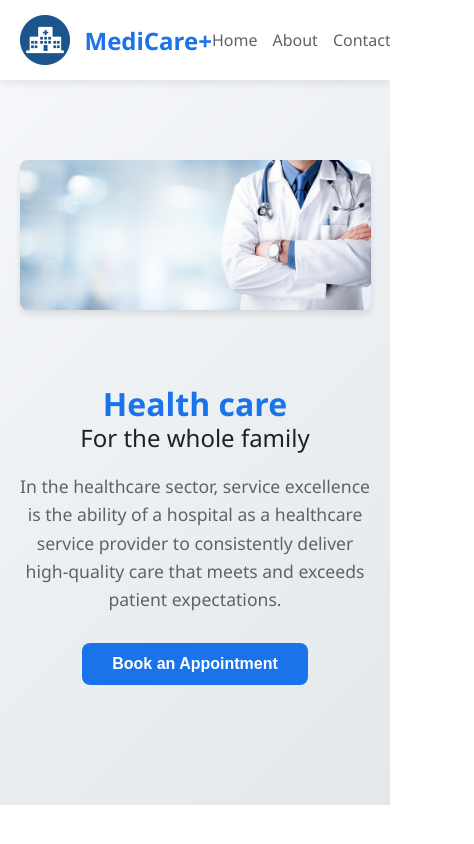
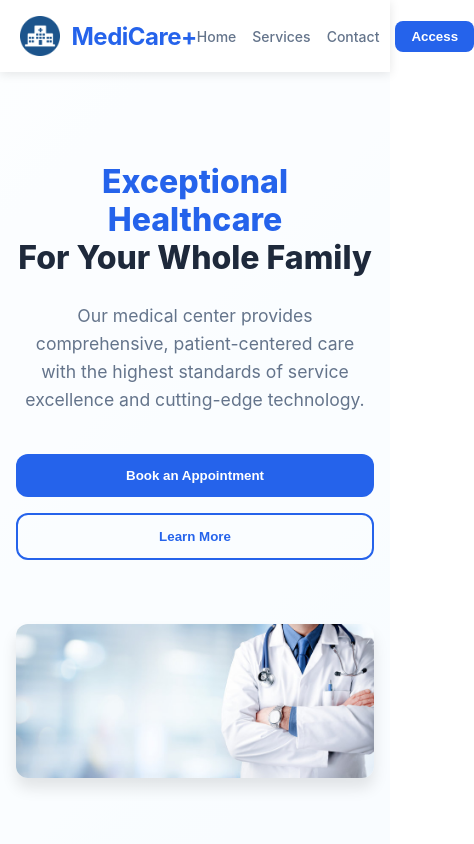
Before and after one commit to florentmuqolli/Lab2Shtator25, a React (Create React App) app in the folder hospital-management-front/: page / in a window 390 px wide. Shown: the top 844 px of the page, 474 px wide, since content can reach past the window. Built offline with nearby package versions, Linux system fonts and the light colour scheme; no server answers.

Commit message:
styling for homepage

```diff
--- /dev/null
+++ b/hospital-management-front/src/pages/Home/HomePage.css
@@ -0,0 +1,270 @@
+:root {
+  --primary: #2563eb;
+  --primary-dark: #1d4ed8;
+  --secondary: #10b981;
+  --white: #ffffff;
+  --light: #f8fafc;
+  --dark: #1e293b;
+  --gray: #64748b;
+  --border-radius: 12px;
+  --shadow-sm: 0 1px 3px rgba(0, 0, 0, 0.1);
+  --shadow-md: 0 4px 6px rgba(0, 0, 0, 0.1);
+  --shadow-lg: 0 10px 15px rgba(0, 0, 0, 0.1);
+  --transition: all 0.3s ease;
+}
+
+.home-container {
+  font-family: 'Inter', -apple-system, BlinkMacSystemFont, sans-serif;
+  color: var(--dark);
+}
+
+.hero-section {
+  position: relative;
+  padding: 8rem 2rem;
+  background: linear-gradient(135deg, #f0f9ff 0%, #e0f2fe 100%);
+  overflow: hidden;
+}
+
+.hero-overlay {
+  position: absolute;
+  top: 0;
+  left: 0;
+  width: 100%;
+  height: 100%;
+  background: rgba(255, 255, 255, 0.8);
+  z-index: 1;
+}
+
+.hero-content {
+  position: relative;
+  z-index: 2;
+  display: flex;
+  align-items: center;
+  gap: 4rem;
+  max-width: 1400px;
+  margin: 0 auto;
+}
+
+.hero-text {
+  flex: 1;
+}
+
+.hero-title {
+  font-size: 3.5rem;
+  font-weight: 800;
+  line-height: 1.2;
+  margin-bottom: 1.5rem;
+}
+
+.hero-title span {
+  display: block;
+}
+
+.hero-title span:first-child {
+  color: var(--primary);
+}
+
+.hero-description {
+  font-size: 1.25rem;
+  line-height: 1.6;
+  color: var(--gray);
+  margin-bottom: 2.5rem;
+  max-width: 600px;
+}
+
+.hero-actions {
+  display: flex;
+  gap: 1rem;
+}
+
+.btn-primary {
+  background-color: var(--primary);
+  color: var(--white);
+  padding: 0.875rem 2rem;
+  border: none;
+  border-radius: var(--border-radius);
+  font-weight: 600;
+  cursor: pointer;
+  transition: var(--transition);
+}
+
+.btn-primary:hover {
+  background-color: var(--primary-dark);
+  transform: translateY(-2px);
+  box-shadow: var(--shadow-md);
+}
+
+.btn-outline {
+  background-color: transparent;
+  color: var(--primary);
+  padding: 0.875rem 2rem;
+  border: 2px solid var(--primary);
+  border-radius: var(--border-radius);
+  font-weight: 600;
+  cursor: pointer;
+  transition: var(--transition);
+}
+
+.btn-outline:hover {
+  background-color: rgba(37, 99, 235, 0.1);
+  transform: translateY(-2px);
+}
+
+.hero-image {
+  flex: 1;
+}
+
+.hero-image img {
+  width: 100%;
+  max-width: 600px;
+  border-radius: var(--border-radius);
+  box-shadow: var(--shadow-lg);
+}
+
+.about-section {
+  padding: 6rem 2rem;
+  background-color: var(--white);
+}
+
+.section-title {
+  text-align: center;
+  font-size: 2.5rem;
+  font-weight: 700;
+  margin-bottom: 3rem;
+  color: var(--primary);
+  position: relative;
+}
+
+.section-title::after {
+  content: '';
+  position: absolute;
+  bottom: -1rem;
+  left: 50%;
+  transform: translateX(-50%);
+  width: 80px;
+  height: 4px;
+  background-color: var(--secondary);
+  border-radius: 2px;
+}
+
+.card-container {
+  display: grid;
+  grid-template-columns: repeat(auto-fit, minmax(300px, 1fr));
+  gap: 2rem;
+  max-width: 1400px;
+  margin: 0 auto;
+}
+
+.contact-section {
+  padding: 6rem 2rem;
+  background-color: var(--light);
+}
+
+.contact-footer {
+  background-color: var(--white);
+  padding: 3rem;
+  border-radius: var(--border-radius);
+  box-shadow: var(--shadow-sm);
+  max-width: 1400px;
+  margin: 0 auto;
+}
+
+.contact-container {
+  display: flex;
+  gap: 3rem;
+}
+
+.contact-content {
+  flex: 1;
+}
+
+.contact-content h3 {
+  font-size: 1.75rem;
+  margin-bottom: 1.5rem;
+  color: var(--primary);
+}
+
+.contact-content p {
+  margin-bottom: 1rem;
+  line-height: 1.6;
+  color: var(--gray);
+}
+
+.contact-content strong {
+  color: var(--dark);
+}
+
+.contact-content a {
+  color: var(--primary);
+  text-decoration: none;
+  transition: var(--transition);
+}
+
+.contact-content a:hover {
+  color: var(--primary-dark);
+  text-decoration: underline;
+}
+
+.map-container {
+  flex: 2;
+  height: 400px;
+  border-radius: var(--border-radius);
+  overflow: hidden;
+  box-shadow: var(--shadow-sm);
+}
+
+@media (max-width: 1024px) {
+  .hero-content {
+    flex-direction: column;
+    text-align: center;
+  }
+
+  .hero-description {
+    margin-left: auto;
+    margin-right: auto;
+  }
+
+  .hero-actions {
+    justify-content: center;
+  }
+
+  .contact-container {
+    flex-direction: column;
+  }
+
+  .map-container {
+    height: 300px;
+  }
+}
+
+@media (max-width: 768px) {
+  .hero-title {
+    font-size: 2.5rem;
+  }
+
+  .hero-description {
+    font-size: 1.1rem;
+  }
+
+  .section-title {
+    font-size: 2rem;
+  }
+}
+
+@media (max-width: 480px) {
+  .hero-section {
+    padding: 4rem 1rem;
+  }
+
+  .hero-title {
+    font-size: 2rem;
+  }
+
+  .hero-actions {
+    flex-direction: column;
+  }
+
+  .btn-primary, .btn-outline {
+    width: 100%;
+  }
+}
--- a/hospital-management-front/src/pages/Home/aboutUs.js
+++ b/hospital-management-front/src/pages/Home/aboutUs.js
@@ -1,7 +1,7 @@
 import React from "react";
 import Card from "../../components/branchCard/branchCard";
 import { data } from "./helper";
-import "./home.css";
+import "./HomePage.css";
 
 const AboutUs = () => {
   return (
--- a/hospital-management-front/src/pages/Home/components/Header/Header.css
+++ b/hospital-management-front/src/pages/Home/components/Header/Header.css
@@ -1,3 +1,4 @@
+/* Header.css */
 .header-container {
     background-color: white;
     box-shadow: 0 2px 10px rgba(0, 0, 0, 0.1);
@@ -10,7 +11,7 @@
     display: flex;
     justify-content: space-between;
     align-items: center;
-    padding: 15px 5%;
+    padding: 1rem 5%;
     max-width: 1400px;
     margin: 0 auto;
 }
@@ -18,50 +19,83 @@
 .logo-container {
     display: flex;
     align-items: center;
-    gap: 15px;
+    gap: 0.75rem;
     cursor: pointer;
 }
 
-.hospital-name {
-    font-size: 24px;
-    font-weight: 700;
-    color: #1a73e8;
+.header-img {
+    width: 40px;
+    height: 40px;
 }
 
-.header-content {
+.hospital-name {
+    font-size: 1.5rem;
+    font-weight: 700;
+    color: #2563eb;
+    letter-spacing: -0.5px;
+}
+
+.header-nav {
     display: flex;
-    gap: 30px;
     align-items: center;
+    gap: 2rem;
 }
 
 .nav-link {
-    color: #5f6368;
-    font-size: 16px;
+    color: #64748b;
+    font-size: 1rem;
     font-weight: 500;
     text-decoration: none;
-    transition: color 0.3s ease;
+    transition: all 0.3s ease;
+    position: relative;
 }
 
 .nav-link:hover {
-    color: #1a73e8;
+    color: #2563eb;
 }
 
-.header-img {
-    width: 50px;
-    height: 50px;
+.nav-link::after {
+    content: '';
+    position: absolute;
+    bottom: -4px;
+    left: 0;
+    width: 0;
+    height: 2px;
+    background-color: #2563eb;
+    transition: width 0.3s ease;
 }
 
-.header-content-login {
-    background-color: #1a73e8;
-    color: white;
-    padding: 10px 25px;
-    cursor: pointer;
-    border: none;
-    border-radius: 5px;
-    font-weight: 600;
-    transition: background-color 0.3s ease;
+.nav-link:hover::after {
+    width: 100%;
 }
 
-.header-content-login:hover {
-    background-color: #1557b0;
+.nav-button {
+    background-color: #2563eb;
+    color: white;
+    padding: 0.5rem 1.5rem;
+    border: none;
+    border-radius: 8px;
+    font-weight: 600;
+    cursor: pointer;
+    transition: all 0.3s ease;
 }
+
+.nav-button:hover {
+    background-color: #1d4ed8;
+    transform: translateY(-2px);
+    box-shadow: 0 4px 6px rgba(0, 0, 0, 0.1);
+}
+
+@media (max-width: 768px) {
+    .header-nav {
+        gap: 1rem;
+    }
+
+    .nav-link {
+        font-size: 0.875rem;
+    }
+
+    .nav-button {
+        padding: 0.5rem 1rem;
+    }
+}
--- a/hospital-management-front/src/pages/Home/components/Header/Header.js
+++ b/hospital-management-front/src/pages/Home/components/Header/Header.js
@@ -9,15 +9,16 @@ const Header = () => {
         <header className="header-container">
             <div className="header">
                 <div className="logo-container" onClick={() => navigate("/")}>
-                    <img className="header-img" src={HospitalLogo} alt="Hospital Logo" />
+                    <img className="header-img" src={HospitalLogo} alt="MediCare+ Logo" />
                     <span className="hospital-name">MediCare+</span>
                 </div>
-                <nav className="header-content">
+                <nav className="header-nav">
                     <a className="nav-link" href="#home">Home</a>
-                    <a className="nav-link" href="#about">About</a>
+                    <a className="nav-link" href="#about">Services</a>
                     <a className="nav-link" href="#contact">Contact</a>
-                    <button className="header-content-login" onClick={() => navigate("/nurse")}>test</button>
-                    <button className="header-content-login" onClick={() => navigate("/login")}>Login</button>
+                    <button className="nav-button" onClick={() => navigate("/login")}>
+                        Access
+                    </button>
                 </nav>
             </div>
         </header>
--- a/hospital-management-front/src/pages/Home/home.css
+++ /dev/null
@@ -1,236 +0,0 @@
-:root {
-  --primary-color: #1a73e8;
-  --secondary-color: #34a853;
-  --text-color: #202124;
-  --light-text: #5f6368;
-  --background-light: #f8f9fa;
-  --white: #ffffff;
-  --shadow: 0 4px 6px rgba(0, 0, 0, 0.1);
-  --border-radius: 8px;
-}
-
-.home-page {
-  max-width: 100%;
-  margin: 0 auto;
-  font-family: 'Segoe UI', Tahoma, Geneva, Verdana, sans-serif;
-  color: var(--text-color);
-  overflow-x: hidden;
-}
-
-.hero-section {
-  padding: 80px 5% 120px;
-  background: linear-gradient(135deg, #f5f7fa 0%, #e4e8eb 100%);
-}
-
-.hero-content {
-  display: flex;
-  align-items: center;
-  justify-content: space-between;
-  max-width: 1400px;
-  margin: 0 auto;
-  gap: 50px;
-}
-
-.hero-text {
-  flex: 1;
-  max-width: 600px;
-}
-
-.hero-title {
-  margin-bottom: 20px;
-  line-height: 1.2;
-}
-
-.hero-title-main {
-  display: block;
-  font-size: 3.5rem;
-  font-weight: 700;
-  color: var(--primary-color);
-}
-
-.hero-title-sub {
-  display: block;
-  font-size: 2.5rem;
-  font-weight: 400;
-  color: var(--text-color);
-}
-
-.hero-description {
-  font-size: 1.1rem;
-  line-height: 1.6;
-  color: var(--light-text);
-  margin-bottom: 30px;
-}
-
-.cta-button {
-  background-color: var(--primary-color);
-  color: var(--white);
-  border: none;
-  padding: 12px 30px;
-  font-size: 1rem;
-  font-weight: 600;
-  border-radius: var(--border-radius);
-  cursor: pointer;
-  transition: all 0.3s ease;
-}
-
-.cta-button:hover {
-  background-color: #1557b0;
-  transform: translateY(-2px);
-  box-shadow: var(--shadow);
-}
-
-.hero-image-container {
-  flex: 1;
-  max-width: 600px;
-}
-
-.hero-image {
-  width: 100%;
-  height: auto;
-  border-radius: var(--border-radius);
-  box-shadow: var(--shadow);
-}
-
-/* About Section */
-.about-section {
-  padding: 100px 5%;
-  background-color: var(--white);
-}
-
-.section-title {
-  text-align: center;
-  font-size: 2.5rem;
-  margin-bottom: 60px;
-  color: var(--primary-color);
-  position: relative;
-}
-
-.section-title::after {
-  content: '';
-  position: absolute;
-  bottom: -15px;
-  left: 50%;
-  transform: translateX(-50%);
-  width: 80px;
-  height: 4px;
-  background-color: var(--secondary-color);
-  border-radius: 2px;
-}
-
-.card-container {
-  display: grid;
-  grid-template-columns: repeat(auto-fit, minmax(280px, 1fr));
-  gap: 30px;
-  max-width: 1400px;
-  margin: 0 auto;
-}
-
-/* Contact Section */
-.contact-section {
-  padding: 100px 5% 80px;
-  background-color: var(--background-light);
-}
-
-.contact-footer {
-  background-color: var(--white);
-  padding: 60px 5%;
-  border-radius: var(--border-radius);
-  box-shadow: var(--shadow);
-  max-width: 1400px;
-  margin: 0 auto;
-}
-
-.contact-container {
-  display: flex;
-  justify-content: space-between;
-  align-items: flex-start;
-  gap: 50px;
-}
-
-.contact-content {
-  flex: 1;
-}
-
-.contact-content h3 {
-  font-size: 1.8rem;
-  margin-bottom: 25px;
-  color: var(--primary-color);
-}
-
-.contact-content p {
-  font-size: 1rem;
-  line-height: 1.8;
-  margin-bottom: 20px;
-  color: var(--light-text);
-}
-
-.contact-content strong {
-  color: var(--text-color);
-}
-
-.contact-content a {
-  color: var(--primary-color);
-  text-decoration: none;
-  transition: color 0.3s ease;
-}
-
-.contact-content a:hover {
-  color: var(--secondary-color);
-  text-decoration: underline;
-}
-
-.map-container {
-  flex: 2;
-  height: 400px;
-  border-radius: var(--border-radius);
-  overflow: hidden;
-  box-shadow: var(--shadow);
-}
-
-@media (max-width: 992px) {
-  .hero-content {
-    flex-direction: column-reverse;
-    text-align: center;
-  }
-
-  .hero-text {
-    max-width: 100%;
-  }
-
-  .contact-container {
-    flex-direction: column;
-  }
-
-  .map-container {
-    width: 100%;
-  }
-}
-
-@media (max-width: 768px) {
-  .hero-title-main {
-    font-size: 2.5rem;
-  }
-
-  .hero-title-sub {
-    font-size: 2rem;
-  }
-
-  .section-title {
-    font-size: 2rem;
-  }
-}
-
-@media (max-width: 480px) {
-  .hero-title-main {
-    font-size: 2rem;
-  }
-
-  .hero-title-sub {
-    font-size: 1.5rem;
-  }
-
-  .header-content {
-    gap: 15px;
-  }
-}
--- a/hospital-management-front/src/pages/Home/homePage.js
+++ b/hospital-management-front/src/pages/Home/homePage.js
@@ -1,33 +1,38 @@
 import React from "react";
 import Header from "./components/Header/Header";
 import DoctorImage from "../../assets/doctor.jpg";
-import "./home.css";
+import "./HomePage.css";
 import AboutUs from "./aboutUs";
 import Contact from "./contactUs";
 
 const HomePage = () => {
   return (
-    <div className="home-page">
+    <div className="home-container">
       <Header />
+
       <section id="home" className="hero-section">
-        <div className="hero-content">
+        <div className="hero-overlay"></div>
+        <div className="hero-content container">
           <div className="hero-text">
             <h1 className="hero-title">
-              <span className="hero-title-main">Health care</span>
-              <span className="hero-title-sub">For the whole family</span>
+              <span>Exceptional Healthcare</span>
+              <span>For Your Whole Family</span>
             </h1>
             <p className="hero-description">
-              In the healthcare sector, service excellence is the ability of a
-              hospital as a healthcare service provider to consistently deliver
-              high-quality care that meets and exceeds patient expectations.
+              Our medical center provides comprehensive, patient-centered care with
+              the highest standards of service excellence and cutting-edge technology.
             </p>
-            <button className="cta-button">Book an Appointment</button>
+            <div className="hero-actions">
+              <button className="btn-primary">Book an Appointment</button>
+              <button className="btn-outline">Learn More</button>
+            </div>
           </div>
-          <div className="hero-image-container">
-            <img className="hero-image" src={DoctorImage} alt="Doctor consulting with patient" />
+          <div className="hero-image">
+            <img src={DoctorImage} alt="Doctor consulting with patient" />
           </div>
         </div>
       </section>
+
       <AboutUs />
       <Contact />
     </div>
```
Also changed, not shown: hospital-management-front/src/pages/Home/contactUs.js (+9 -9 lines).
